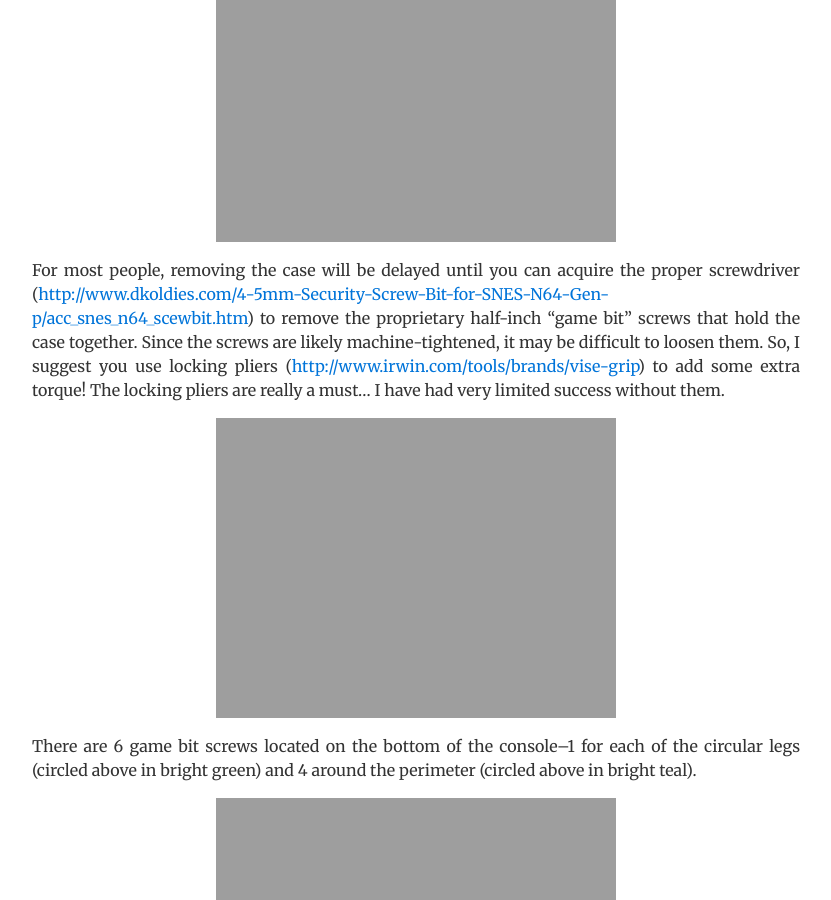
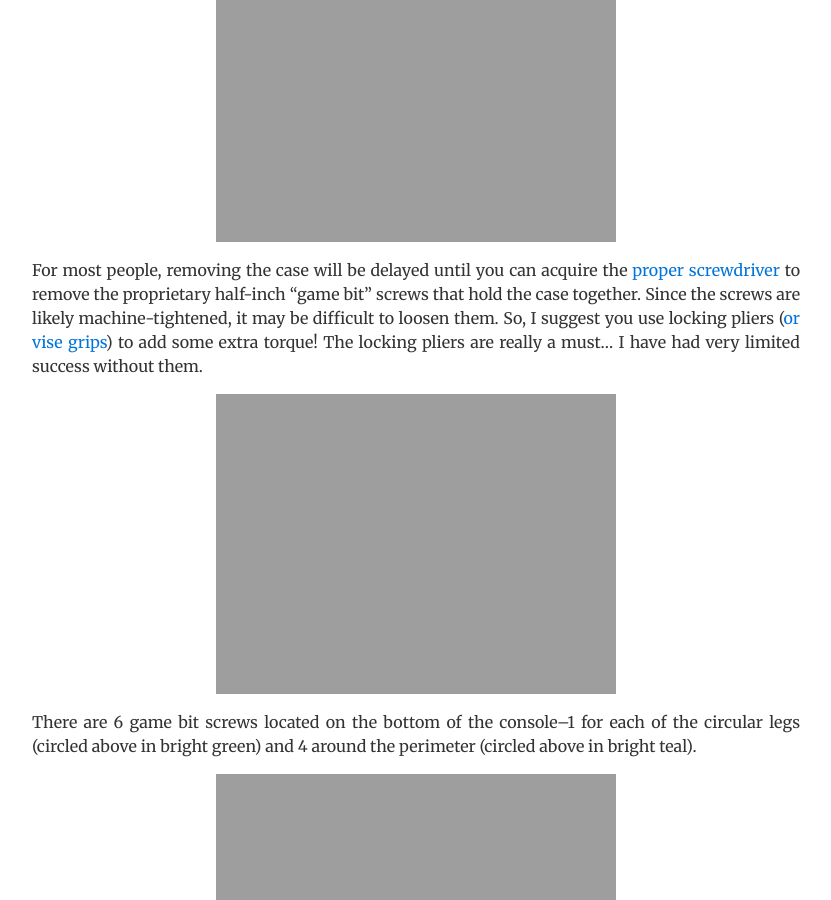
Before and after one commit to jarrodparkes/jarrodparkes.github.io, a Jekyll site: the page built from _posts/2013-08-11-how-to-clean-the-n64.md, in a window 1280 px wide and 900 px high, scrolled down 882 px. Shown: the whole window, without its empty margins (224-1055 px from the left). Built offline with Jekyll 4.4.1, drawn with Linux system fonts in a browser that asks for light colours.

```diff
--- a/_posts/2013-08-11-how-to-clean-the-n64.md
+++ b/_posts/2013-08-11-how-to-clean-the-n64.md
@@ -18,7 +18,7 @@ A week ago, my brother and I acquired two N64s from a seller in Decatur, Alabama
 
 ![clean the n64 part 1 tools]({{ site.url }}/images/clean-n64-1.png "clean the n64 part 1 tools")
 
-For most people, removing the case will be delayed until you can acquire the proper screwdriver ([http://www.dkoldies.com/4-5mm-Security-Screw-Bit-for-SNES-N64-Gen-p/acc_snes_n64_scewbit.htm](http://www.dkoldies.com/4-5mm-Security-Screw-Bit-for-SNES-N64-Gen-p/acc_snes_n64_scewbit.htm)) to remove the proprietary half-inch "game bit" screws that hold the case together. Since the screws are likely machine-tightened, it may be difficult to loosen them. So, I suggest you use locking pliers ([http://www.irwin.com/tools/brands/vise-grip](http://www.irwin.com/tools/brands/vise-grip)) to add some extra torque! The locking pliers are really a must... I have had very limited success without them.
+For most people, removing the case will be delayed until you can acquire the [proper screwdriver](http://www.dkoldies.com/4-5mm-Security-Screw-Bit-for-SNES-N64-Gen-p/acc_snes_n64_scewbit.htm) to remove the proprietary half-inch "game bit" screws that hold the case together. Since the screws are likely machine-tightened, it may be difficult to loosen them. So, I suggest you use locking pliers ([or vise grips](http://www.irwin.com/tools/brands/vise-grip)) to add some extra torque! The locking pliers are really a must... I have had very limited success without them.
 
 ![clean the n64 bottom screws]({{ site.url }}/images/clean-n64-2.png "clean the n64 bottom screws")
 
```
Also changed, not shown: _posts/2012-12-27-rb3-nes-homebrew-game.md (+3 -1 lines), _posts/2013-01-22-rb3-version-1.1.1-release.md (+3 -1 lines), _posts/2013-02-10-treehouse-teaching-tech-the-right-way.md (+3 -1 lines), _posts/2013-11-02-health24-mobile-application.md (+3 -1 lines), _posts/2015-11-02-making-a-network-request.md (+1 -1 lines).
